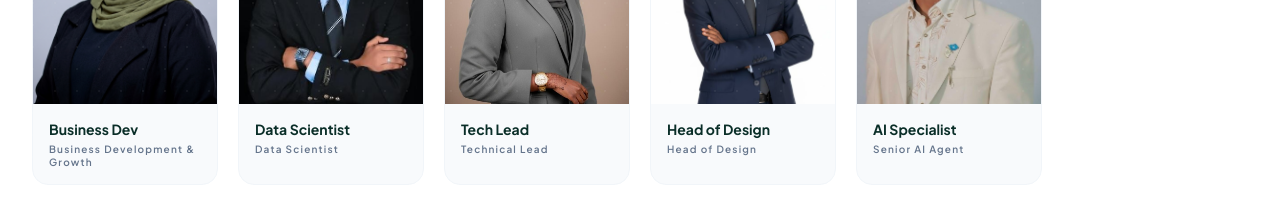
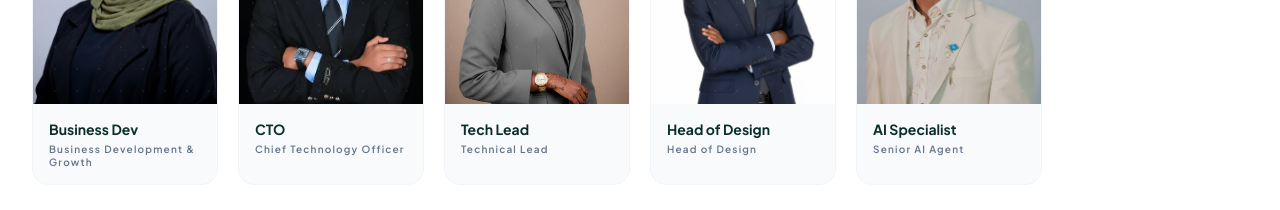
Before and after one commit to abdirahmanafrah67-code/AfrahTech, a React (Vite) app: page /about in a window 1280 px wide. Shown: the part 2560-2770 px from the top of the page. Built offline with nearby package versions, Linux system fonts and the light colour scheme.

Commit message:
Update About Us page, set CTO role, and refine components

```diff
--- a/src/components/About.tsx
+++ b/src/components/About.tsx
@@ -5,7 +5,7 @@ import { Link } from 'react-router-dom';
 
 const teamMembers = [
     { name: "Business Dev", role: "Business Development & Growth", image: "/business_dev.png" },
-    { name: "Data Scientist", role: "Data Scientist", image: "/data_scientist.jpg" },
+    { name: "CTO", role: "Chief Technology Officer", image: "/data_scientist.jpg" },
     { name: "Tech Lead", role: "Technical Lead", image: "/tech_lead.jpg" },
     { name: "Head of Design", role: "Head of Design", image: "/head_of_design.jpg" },
     { name: "AI Specialist", role: "Senior AI Agent", image: "/ai_specialist.jpg" },
```
